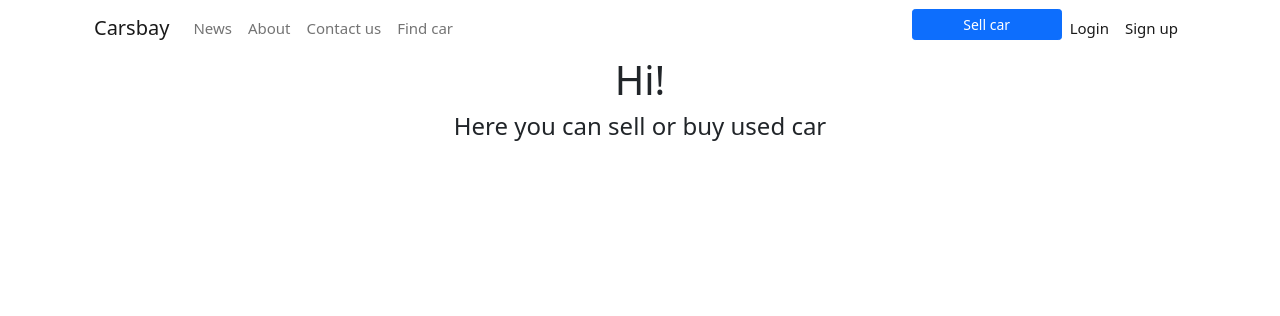
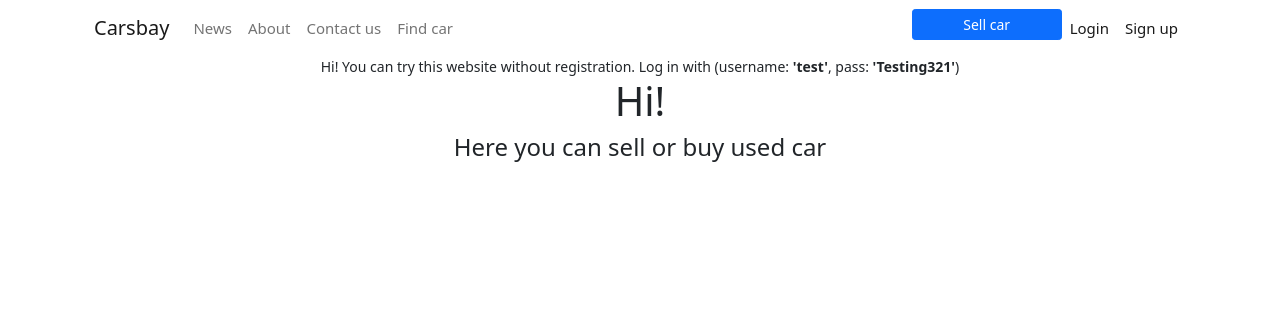
Before and after one commit to userksv/carsbay, a Django app: page /about/ in a window 1280 px wide. Shown: the top 316 px of the page. Run offline with Django 4.2, Linux system fonts and the light colour scheme; parts of the project's set-up code (start-up, migrations or seed data) failed here and were passed over; some libraries are stand-ins or nearby versions.

Commit message:
provided username and pass for testing

```diff
--- a/templates/main/base.html
+++ b/templates/main/base.html
@@ -28,6 +28,14 @@
     <header>
       {% include 'main/navbar.html'%}
     </header>
+    {% if not user.is_authenticated %}
+    <div class="d-flex justify-content-center">
+      <small>
+        Hi! You can try this website without registration.
+        Log in with (username: <strong>'test'</strong>, pass: <strong>'Testing321'</strong>)
+      </small>
+    </div>
+    {% endif %}
 
     <!-- Flash messages -->
     {% if messages %}
```
